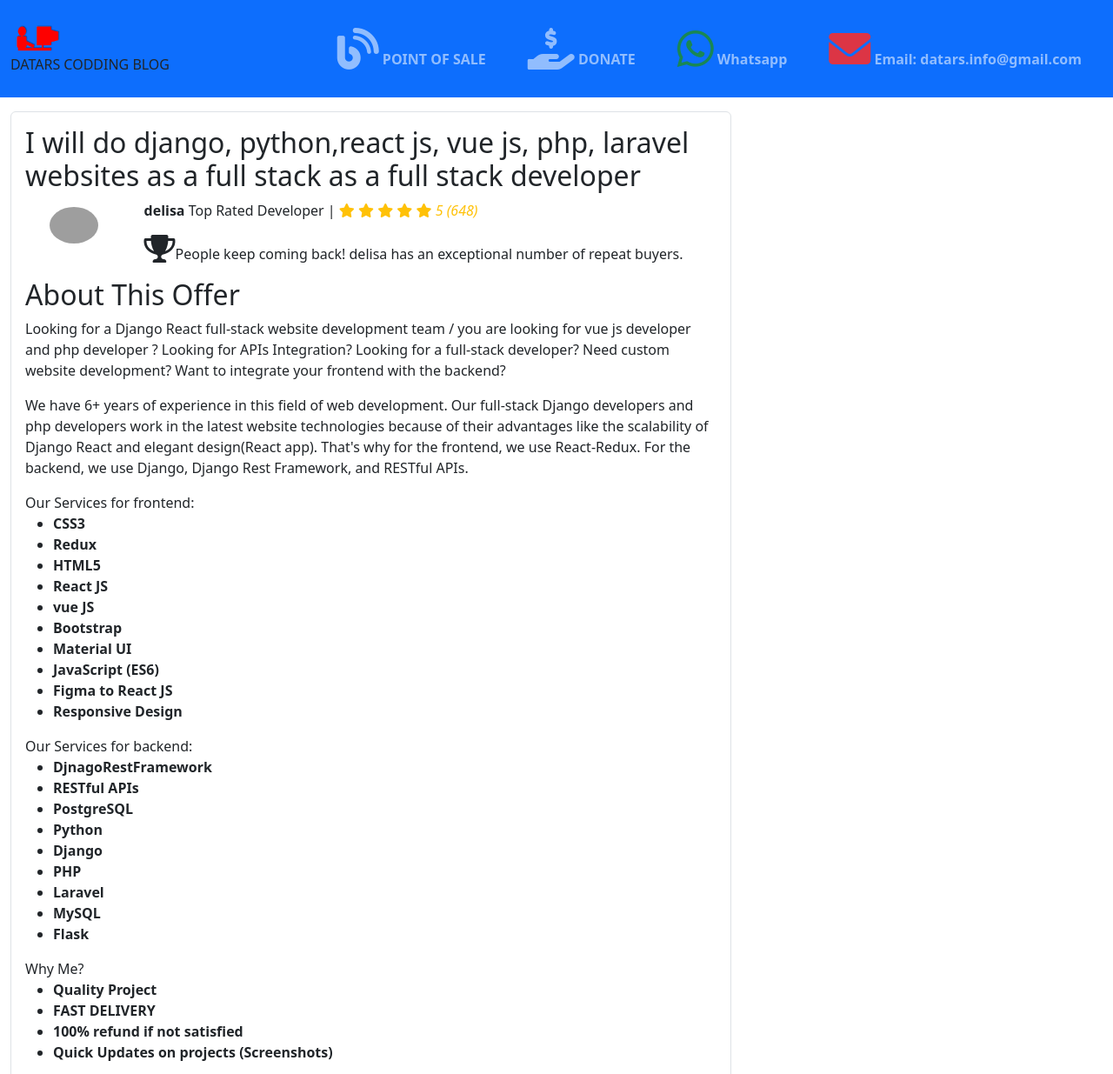
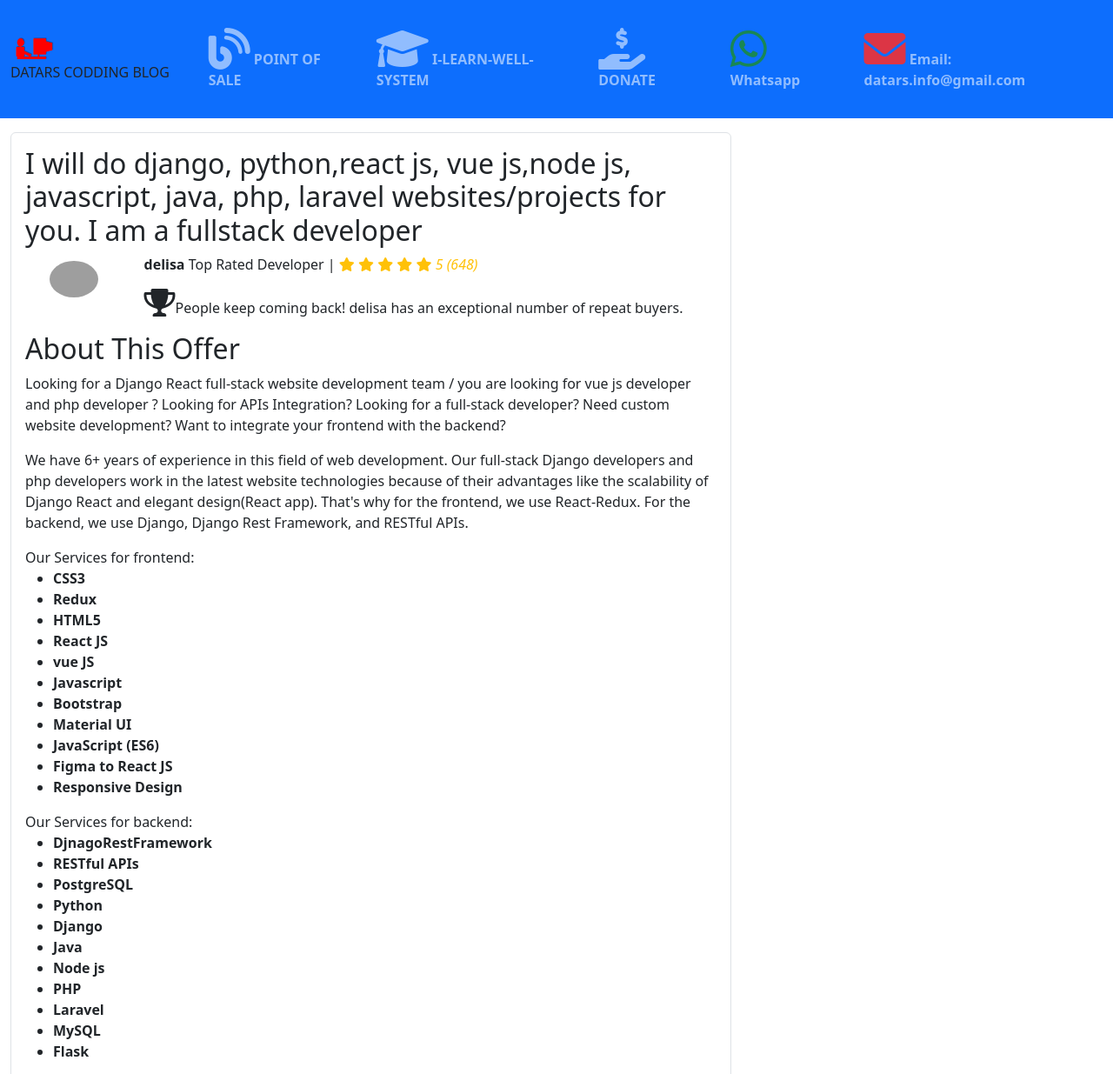
Before and after one commit to 156369/156369.github.io, a plain HTML site: page gig.html in a window 1280 px wide. Shown: the top 1235 px of the page at 87% size. Drawn offline with nearby package versions, Linux system fonts and the light colour scheme; grey boxes are pictures that could not be loaded.

Commit message:
Add files via upload

```diff
--- a/gig.html
+++ b/gig.html
@@ -53,6 +53,12 @@
                    POINT OF SALE
                  </a>
               </li>
+              <li class="nav-item">
+                <a class="nav-link m-3"  href="ilearn.html">
+                    <i class="fas fa-graduation-cap fa-3x"></i>
+                   I-LEARN-WELL-SYSTEM
+                 </a>
+              </li>
               <!-- <li class="nav-item">
                 <a class="nav-link active m-3" aria-current="page" href="gig.html">
                   <i class="fab fa-connectdevelop fa-3x"></i>
@@ -92,8 +98,7 @@
 
                 <div class="container-fluid border p-3 rounded">
 
-                    <h2>I will do django, python,react js, vue js, php, laravel websites as a full stack
-                        as a full stack developer
+                    <h2>I will do django, python,react js, vue js,node js, javascript, java, php, laravel websites/projects for you. I am a fullstack developer
                       </h2>
                       <div class="row">
                         <div class="col-sm-2">
@@ -140,6 +145,7 @@
                                 <li>HTML5</li>
                                 <li>React JS</li>
                                 <li>vue JS</li>
+                                <li>Javascript</li>
                                 <li>Bootstrap</li>
                                 <li>Material UI</li>
                                 <li>JavaScript (ES6)</li>
@@ -154,6 +160,8 @@
                                 <li>PostgreSQL</li>
                                 <li>Python</li>
                                 <li>Django</li>
+                                <li>Java</li>
+                                <li>Node js</li>
                                 <li>PHP</li>
                                 <li>Laravel</li>
                                 <li>MySQL</li>
```
